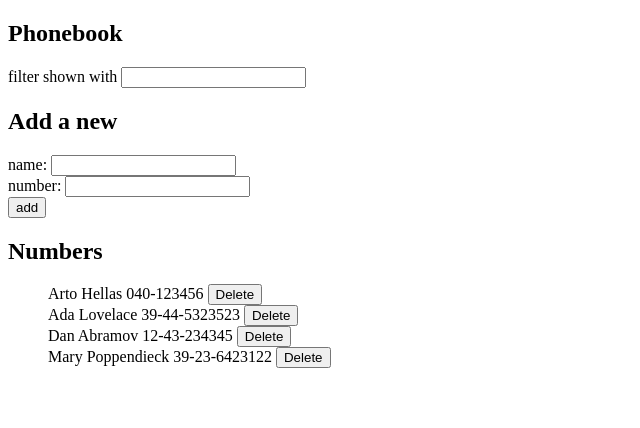
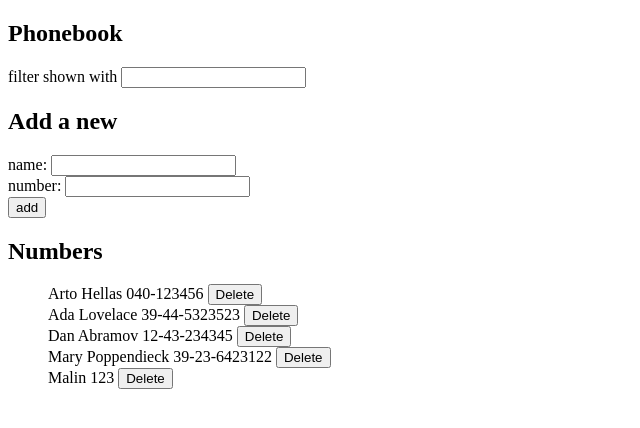
Before and after one commit to malinhaggblom/fullstack, a React (Create React App) app in the folder part2/phonebook/: page / in a window 1280 px wide. Shown: the top 428 px of the page, without its empty margins (0-640 px from the left). Built offline with nearby package versions, Linux system fonts and the light colour scheme; data requests are answered from the project's data file.

Commit message:
db.json communication working

```diff
--- a/part2/phonebook/db.json
+++ b/part2/phonebook/db.json
@@ -19,6 +19,11 @@
       "name": "Mary Poppendieck",
       "number": "39-23-6423122",
       "id": 4
+    },
+    {
+      "name": "Malin",
+      "number": "123",
+      "id": 5
     }
   ]
 }
--- a/part2/phonebook/src/App.js
+++ b/part2/phonebook/src/App.js
@@ -9,28 +9,7 @@ import personsService from './services/persons'
 
 const App = () => {
 
-  const [persons, setPersons] = useState([
-    {
-      "name": "Arto Hellas",
-      "number": "040-123456",
-      "id": 1
-    },
-    {
-      "name": "Ada Lovelace",
-      "number": "39-44-5323523",
-      "id": 2
-    },
-    {
-      "name": "Dan Abramov",
-      "number": "12-43-234345",
-      "id": 3
-    },
-    {
-      "name": "Mary Poppendieck",
-      "number": "39-23-6423122",
-      "id": 4
-    }
-  ])
+  const [persons, setPersons] = useState([])
   const [newName, setNewName] = useState('')
   const [newNumber, setNewNumber] = useState('')
   const [name, setName] = useState('')
```
Lines whose indentation alone changed are shown as unchanged.
